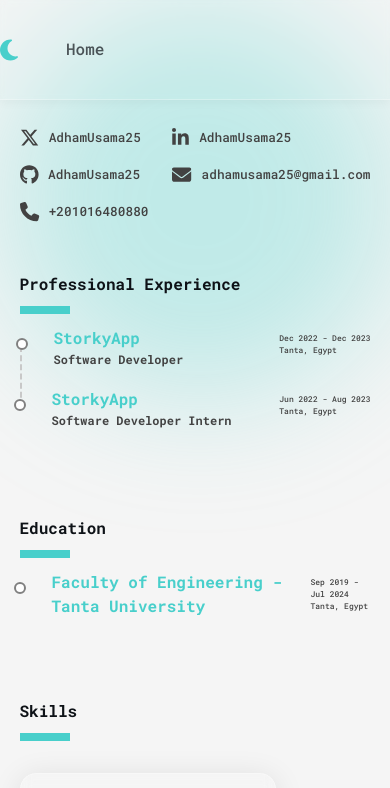
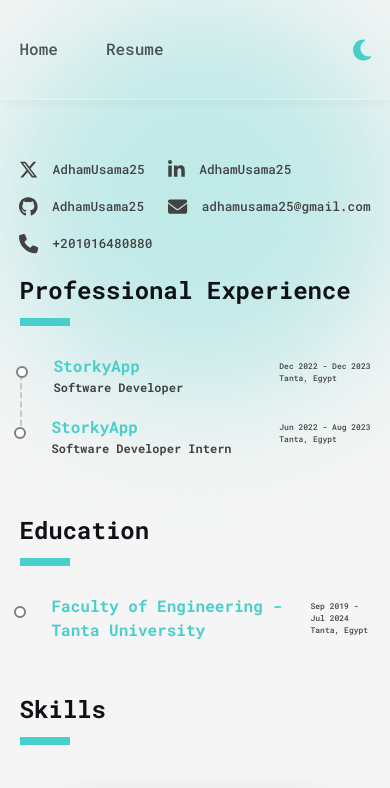
Before and after one commit to AdhamUsama25/AdhamUsama25.github.io, a React (Vite) app: page /resume in a window 390 px wide. Shown: the top 788 px of the page. Built offline with nearby package versions, Linux system fonts and the light colour scheme; no server answers.

Commit message:
responsive

```diff
--- a/src/Components/Header/Header.module.scss
+++ b/src/Components/Header/Header.module.scss
@@ -92,19 +92,24 @@
   }
 }
 
-@media screen and (639px < width < 768px) {
+@media (width < 700px) {
   .Header {
-    padding: 0 3rem;
-  }
-}
 
-@media screen and (width < 640px) {
-  .Header {
-    .Logo {
-      display: none;
-    }
-    div {
+
+    .HeaderContent {
+      display: flex;
       justify-content: center;
+      width: 100%;
+
+      .Logo {
+        display: none;
+      }
+      .Actions {
+        width: 90%;
+        max-width: unset;
+        justify-content: space-between;
+        flex-direction: row-reverse;
+      }
     }
   }
 }
--- a/src/Components/Header/Header.tsx
+++ b/src/Components/Header/Header.tsx
@@ -3,68 +3,50 @@ import navigation from "../../data/navigation.data";
 import classes from "./Header.module.scss";
 import myLogo from "../../assets/AU.svg";
 import useSound from "use-sound";
-import pageTurnSound from "../../assets/sounds/page-turn.mp3";
 import lightsSound from "../../assets/sounds/Switch.wav";
 import { FontAwesomeIcon } from "@fortawesome/react-fontawesome";
-import { faMoon } from "@fortawesome/free-solid-svg-icons";
+import { faMoon, faLightbulb } from "@fortawesome/free-solid-svg-icons";
 import { useTheme, useThemeUpdate } from "../../ThemeContext";
-import { faLightbulb } from "@fortawesome/free-regular-svg-icons";
+
+
+
 const Header = () => {
-  const location = window.location.href;
-  const locationArray = location.split("/");
-  const path = locationArray[locationArray.length - 1];
-  const isHome = path === "";
-  const [play] = useSound(pageTurnSound, { volume: 0.5 });
+  const isDark = useTheme();
+  const toggleDarkTheme = useThemeUpdate();
   const [playLightsSound] = useSound(lightsSound, {
-    volume: 0.5,
     sprite: {
-      lightsOn: [0, 1000],
-      lightsOff: [2100, 1000],
+      lightsOn: [0, 300],
+      lightsOff: [2100, 300],
     },
   });
 
-  const isDark = useTheme();
-  const toggleDarkTheme = useThemeUpdate();
-
   const handleThemeChange = () => {
     toggleDarkTheme();
-    playLightsSound({ id: isDark ? "lightsOn" : "lightsOff" });
+    playLightsSound({ id: isDark ? "lightsOn" : "lightsOff" }); // Use derived ID function
   };
-
-  const handleLogoClick = () => {
-    if (!isHome) play();
-  };
-
   return (
     <header className={[classes.Header, isDark && classes.Dark].join(" ")}>
       <div className={classes.HeaderContent}>
         <Link
-          to={"/"}
+          to="/"
           className={classes.Logo}
           title="Adham Usama"
-          onClick={handleLogoClick}
         >
-          <img src={myLogo} alt="Adham Usama"></img>
+          <img src={myLogo} alt="Adham Usama" />
         </Link>
         <div className={classes.Actions}>
-          <button
-            onClick={handleThemeChange}
-            title={isDark ? "Light mode" : "Dark mode"}
-          >
+          <button onClick={handleThemeChange} title={isDark ? "Light mode" : "Dark mode"}>
             <FontAwesomeIcon icon={isDark ? faLightbulb : faMoon} />
           </button>
           <nav>
             <ul>
-              {navigation.map(
-                (nav, _idx) =>
-                  nav.link !== path && (
-                    <li key={_idx}>
-                      <Link to={"/" + nav.link} onClick={() => play()}>
-                        {nav.name}
-                      </Link>
-                    </li>
-                  )
-              )}
+              {navigation.map((nav, idx) => (
+                <li key={idx}>
+                  <Link to={"/" + nav.link}>
+                    {nav.name}
+                  </Link>
+                </li>
+              ))}
             </ul>
           </nav>
         </div>
@@ -72,4 +54,5 @@ const Header = () => {
     </header>
   );
 };
+
 export default Header;
--- a/src/index.css
+++ b/src/index.css
@@ -29,8 +29,11 @@
 
 html {
   overflow-x: hidden;
+  min-width: 360px;
+
 }
 body {
+  min-width: 360px;
   font-size: 16px;
   width: 100vw;
   accent-color: red;
--- a/src/pages/Resume/Resume.module.scss
+++ b/src/pages/Resume/Resume.module.scss
@@ -9,7 +9,7 @@
       display: flex;
       flex-wrap: wrap;
       justify-content: center;
-      gap: 50px;
+      gap: 3rem;
 
       li {
         div {
@@ -106,36 +106,80 @@
     }
   }
 }
-@media screen and (width <= 1535px) {
+// 320px, 480px, 768px, 1024px, and 1200px
+
+@media (width < 1500px) {
   .ResumePage {
-    .Skills {
-      grid-template-columns: repeat(4, 1fr);
+    .Content {
+      .Contacts {
+        justify-content: center;
         gap: 2rem;
       }
     }
-}
-@media screen and (width <= 1280px) {
-  .ResumePage {
+
     .Skills {
-      grid-template-columns: repeat(3, 1fr);
-      gap: 2rem;
+      grid-template-columns: repeat(4, 1fr);
     }
   }
 }
 
-@media screen and (width <= 1024px) {
+@media (1280px <= width <= 1600px) or (1023px <= width <= 1060px) or (767px <= width <= 800px) or (width < 670px) {
   .ResumePage {
+    .Content {
+      width: 90%;
+    }
+  }
+}
+
+@media (width < 1280px) {
+  .ResumePage {
+    .Content {
       .Contacts {
+        gap: 2rem;
+      }
+    }
+
+    .Skills {
+      grid-template-columns: repeat(3, 1fr);
+    }
+  }
+}
+@media (width <= 900px) {
+  .ResumePage {
+    .Content {
+      .Contacts {
+        display: grid;
+        grid-template-columns: repeat(2, 1fr);
+        max-width: 90%;
         margin: 0 auto;
-      display: grid !important;
-      gap: 1rem !important;
+        gap: 1rem;
+
+
+      }
+    }
+    .Skills {
+      grid-template-columns: repeat(2, 1fr);
+    }
+  }
+}
+@media (width <= 580px) {
+  .ResumePage {
+
+    .Skills {
+      grid-template-columns: repeat(1, 1fr);
+      gap: 1rem;
+    }
+  }
+}
+@media (width <= 600px) {
+  .ResumePage {
+    .Content {
+      .Contacts {
         li {
           div {
-          display: flex;
-          flex-wrap: nowrap !important;
-
+            gap: 0.25rem;
             svg {
-            height: 1.2rem;
+              font-size: 1.2rem;
             }
             a {
               font-size: 0.8rem;
@@ -143,67 +187,50 @@
           }
         }
       }
+      .ResumeSection {
+        margin-top: 1rem;
+        .SectionTitle {
+          font-size: 1.5rem;
+          font-weight: 700;
+          margin-bottom: 3rem;
 
-    .ResumeSection {
-      .SectionTitle {
-        font-size: 1.75rem !important;
+          &::after {
+            content: "";
+            display: block;
+            width: 50px;
+            height: 0.5rem;
+            background-color: var(--primary-color);
+            margin-top: 10px;
           }
         }
-
-    .Skills {
-      gap: 1rem;
-      margin: 0;
-      margin-bottom: 10rem;
-    }
-  }
-}
-
-@media screen and (width <= 768px) {
-  .ResumePage {
-    .ResumeSection {
-      .SectionTitle {
-        font-size: 1.5rem !important;
-        margin-bottom: 2.25rem !important;
-      }
-    }
-
-    .Skills {
-      grid-template-columns: repeat(2, 1fr);
-      justify-content: center;
-      justify-items: center;
-      gap: 0.5rem;
-      margin: 0;
-      margin-bottom: 10rem;
-    }
-  }
-}
-
-@media screen and (width <= 430px) {
-  .ResumePage {
-    margin: 8rem 0 0;
-    .Contacts {
-      width: 90%;
-      display: grid !important;
-      grid-template-columns: repeat(2, 1fr);
-      gap: 1rem !important;
-    }
-
-    .ResumeSection {
-      width: 90%;
-      margin: 0 auto;
-      .SectionTitle {
-        font-size: 1rem !important;
-        margin-bottom: 2rem !important;
       }
     }
 
     .Skills {
       grid-template-columns: repeat(1, 1fr);
-      justify-content: center;
-      justify-items: center;
-      gap: 1rem;
-      margin: 0;
-      margin-bottom: 10rem;
+    }
+  }
+}
+@media (width <= 360px) {
+  .ResumePage {
+    margin-top: 7rem;
+    .Content {
+      .Contacts {
+        display: block;
+
+        li {
+          margin-bottom: 0.5rem;
+          div {
+            gap: 0.25rem;
+            svg {
+              font-size: 1.2rem;
+            }
+            a {
+              font-size: 0.8rem;
+            }
+          }
+        }
+      }
     }
   }
 }
--- a/src/pages/Resume/Resume.tsx
+++ b/src/pages/Resume/Resume.tsx
@@ -18,7 +18,7 @@ const Resume = () => {
       <div className={[classes.Content, "container"].join(" ")}>
         <ul className={classes.Contacts}>
           {contacts.map((contact, _idx) => (
-            <li>
+            <li key={_idx}>
               <ResumeContact key={_idx} contact={contact} />
             </li>
           ))}
--- a/src/pages/Resume/ResumeInfoViewer/ResumeInfoViewer.module.scss
+++ b/src/pages/Resume/ResumeInfoViewer/ResumeInfoViewer.module.scss
@@ -188,7 +188,7 @@
   }
 }
 
-@media screen and (width <= 430px){
+@media screen and (width <= 600px){
 
   .ResumeInfoViewer {
     padding-bottom: 1rem !important;
```
Lines whose indentation alone changed are shown as unchanged.
